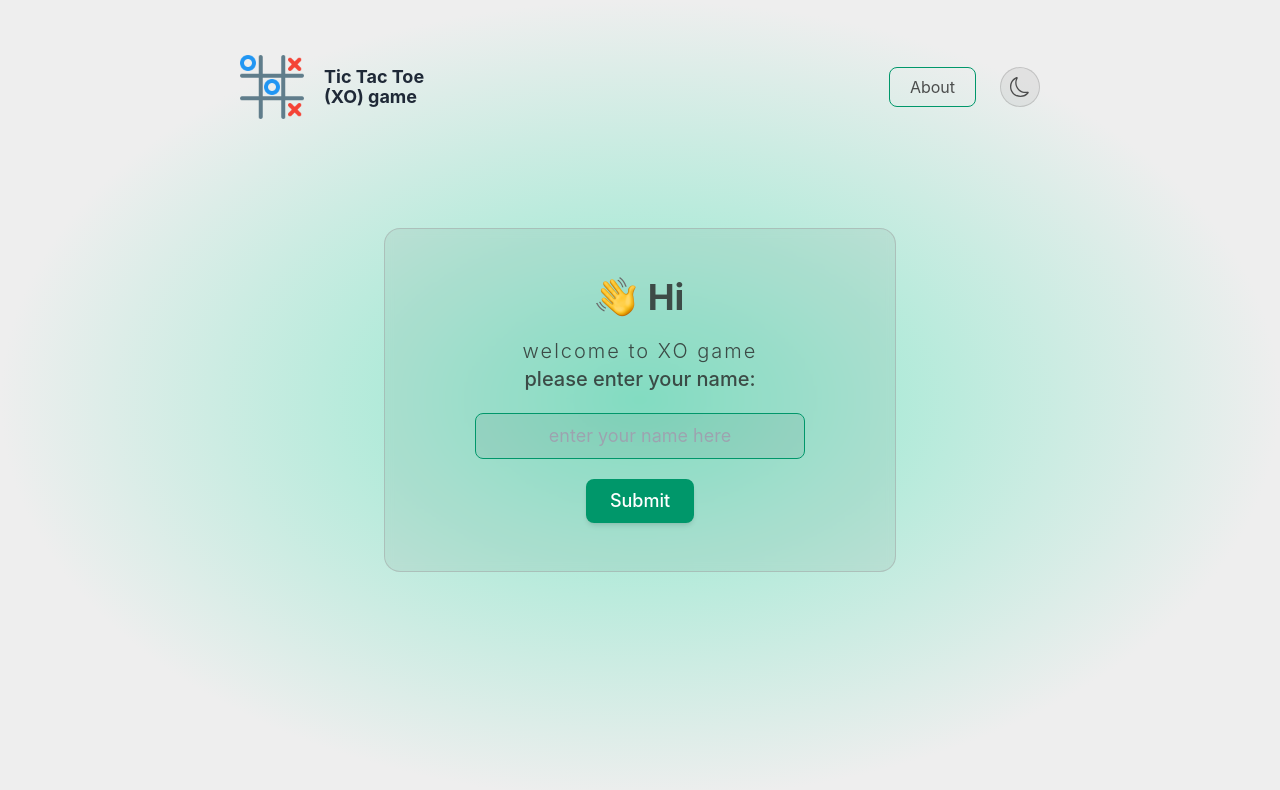
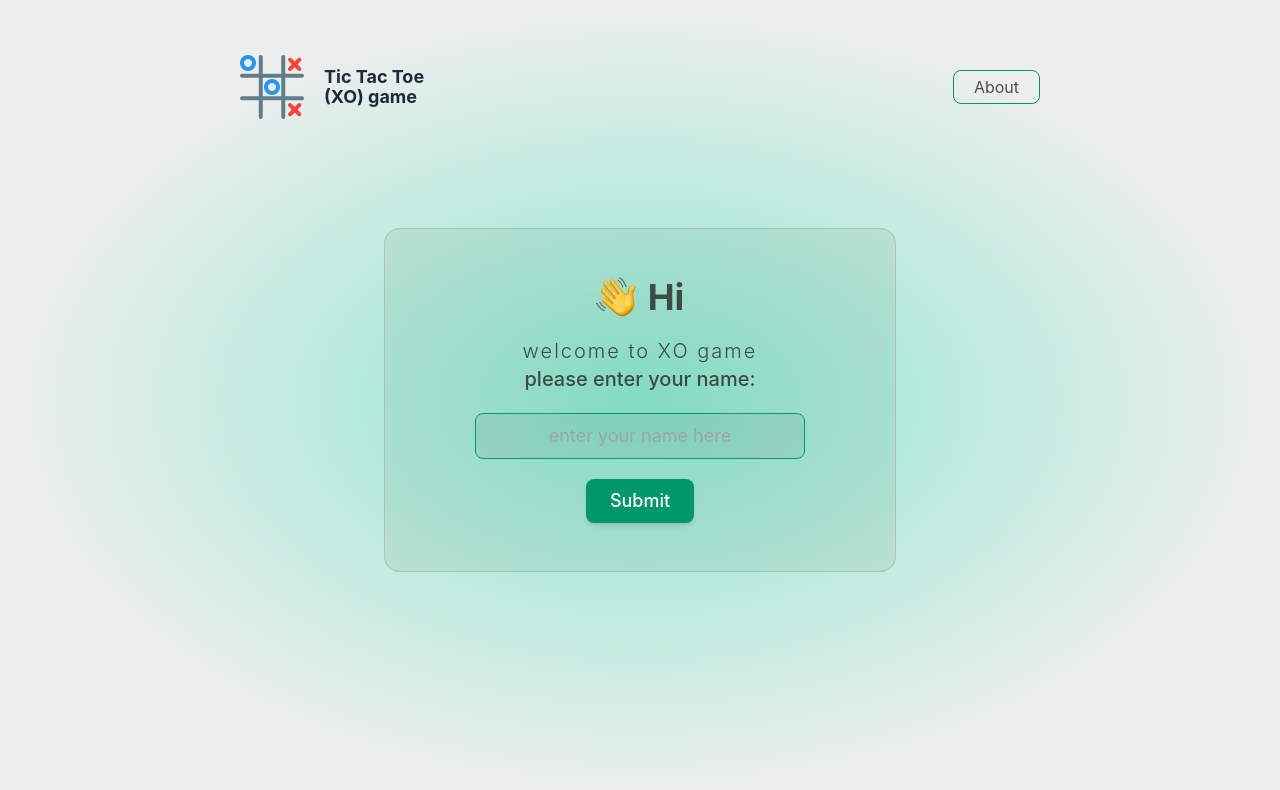
Before and after one commit to erffon/xo-game, a Next.js app: page / in a window 1280 px wide. Shown: the top 790 px of the page. Built offline with nearby package versions, Linux system fonts and the light colour scheme.

Commit message:
dark mode button removed for first release

```diff
--- a/components/navbar/Navbar.tsx
+++ b/components/navbar/Navbar.tsx
@@ -17,11 +17,12 @@ function Navbar({ isHome = false, onClick }: NavbarType) {
         </p>
       </div>
       {/* /* --------------------------------- Buttons -------------------------------- */}
+      {/* About button */}
       <div className="flex flex-1 gap-6 justify-end">
         <button className=" border border-primary-light px-5 py-1 rounded-lg text-texts-light hover:shadow-md ">
           About
         </button>
-
+        {/* Reset Button */}
         {!isHome && (
           <button
             className="px-5 py-1 bg-secondary-light rounded-lg text-texts-light border border-borders hover:shadow-md"
@@ -30,9 +31,10 @@ function Navbar({ isHome = false, onClick }: NavbarType) {
             Reset
           </button>
         )}
-        <div className="flex w-10 h-10 rounded-full border border-borders justify-center items-center bg-secondary-light cursor-pointer hover:shadow-md">
+        {/* Dark mode button */}
+        {/* <div className="flex w-10 h-10 rounded-full border border-borders justify-center items-center bg-secondary-light cursor-pointer hover:shadow-md">
           <BsMoon className="text-xl text-texts-light" />
-        </div>
+        </div> */}
       </div>
     </nav>
   );
```
